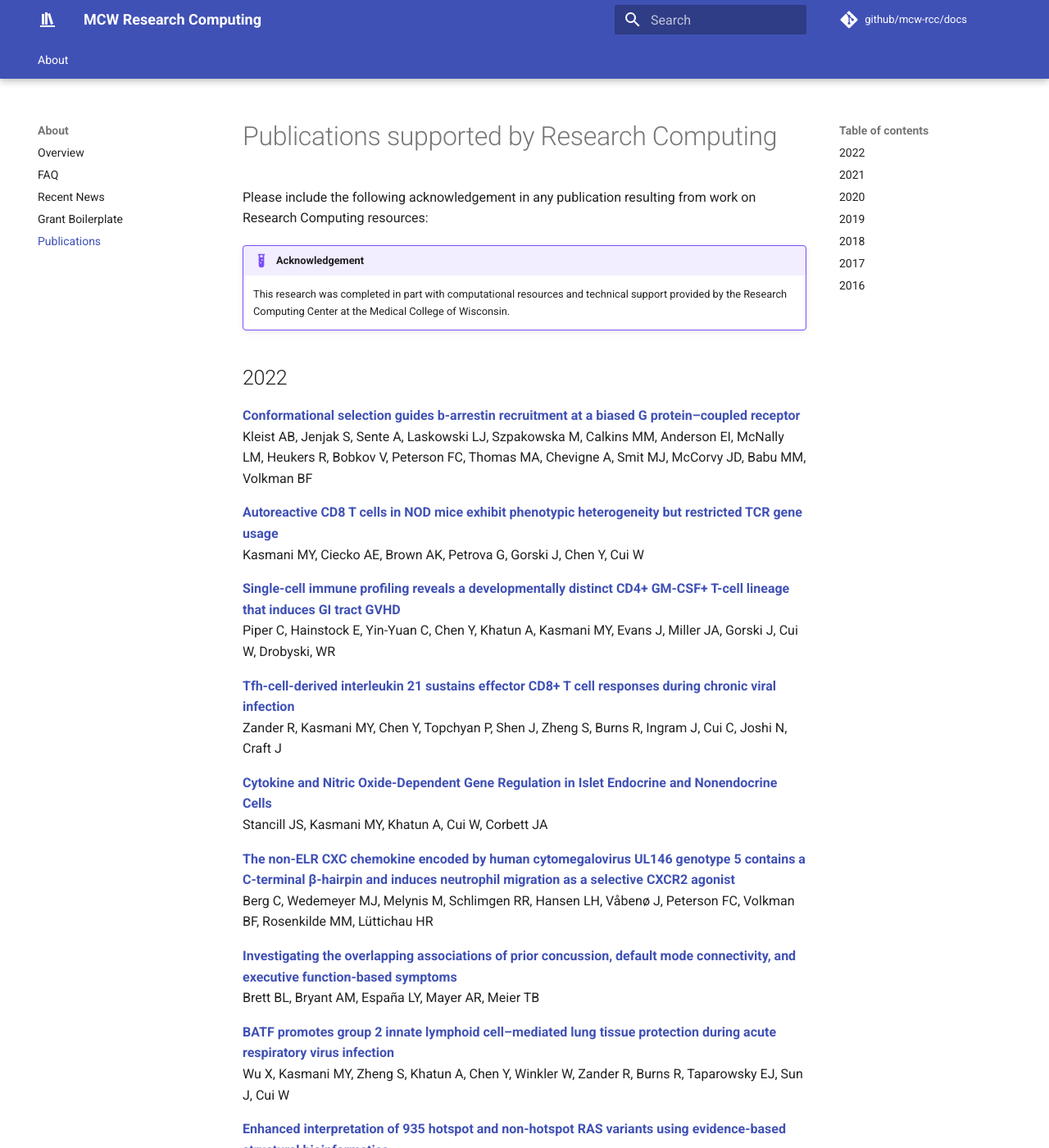
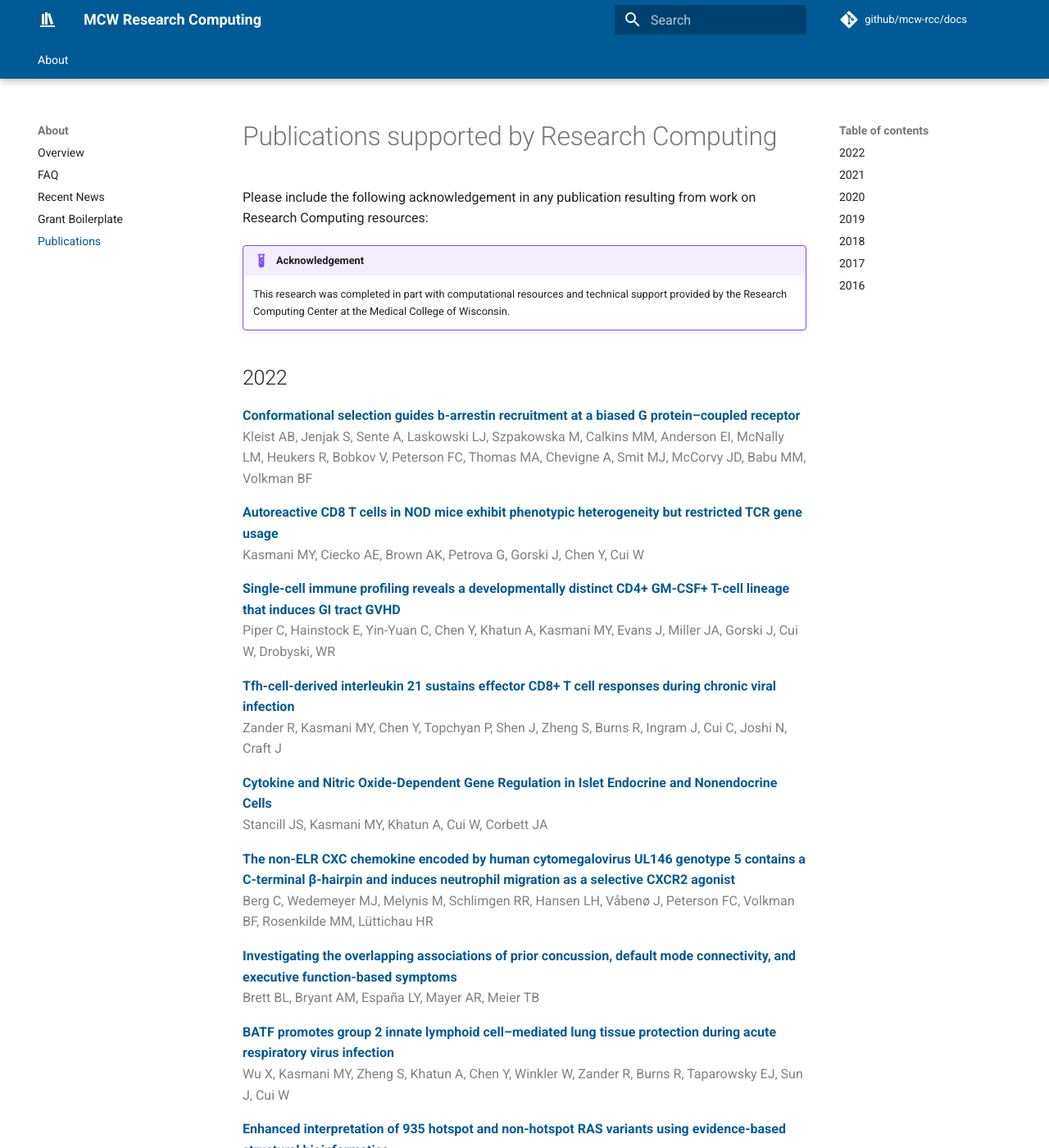
Before and after one commit to mcw-rcc/mcw-rcc.github.io, an MkDocs documentation site: the page built from docs/pubs.md, in a window 1280 px wide and 1400 px high. Shown: the whole window at 82% size. Built offline with MkDocs 1.6.1 and Material for MkDocs 9.7.7, drawn with Linux system fonts in a browser that asks for light colours; comment, search, counter and statistics services are not loaded.

Commit message:
add style

```diff
--- /dev/null
+++ b/docs/stylesheets/extra.css
@@ -0,0 +1,10 @@
+:root {
+    --md-primary-fg-color:#005A96;
+}
+.author {
+    color: grey;
+}
+.branding{
+    font-family: 'Franklin Gothic Medium', 'Arial Narrow', Arial, sans-serif;
+    font-size: 1.75em;
+}
--- a/mkdocs.yml
+++ b/mkdocs.yml
@@ -44,6 +44,10 @@ extra:
   social:
     - icon: fontawesome/brands/github
 
+# CSS
+extra_css:
+  - stylesheets/extra.css
+
 # Plugins
 plugins:
   - macros
```
